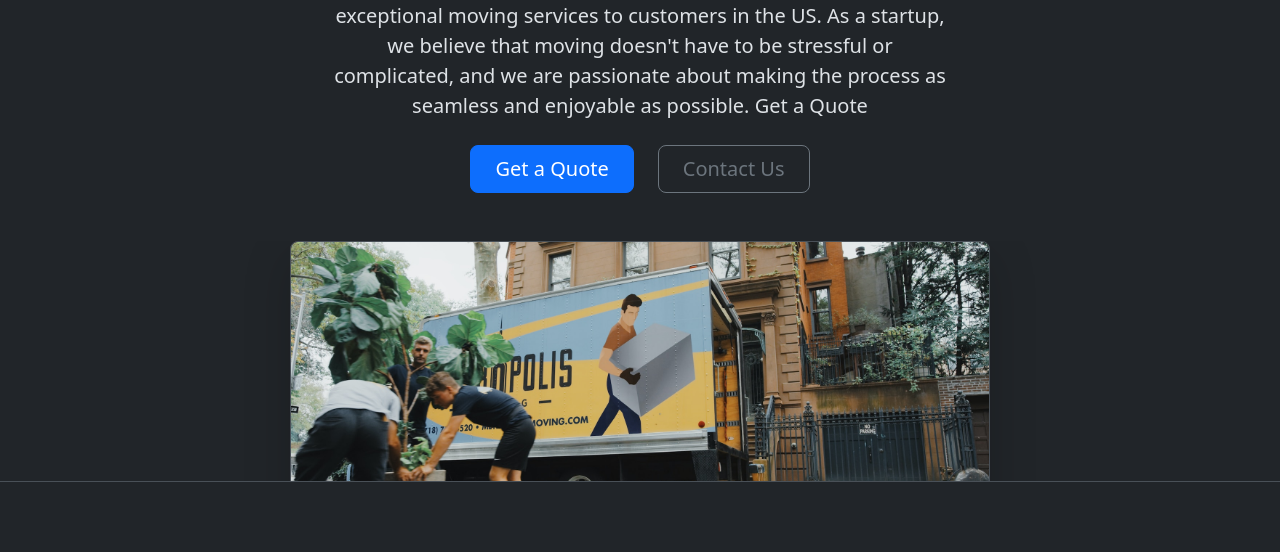
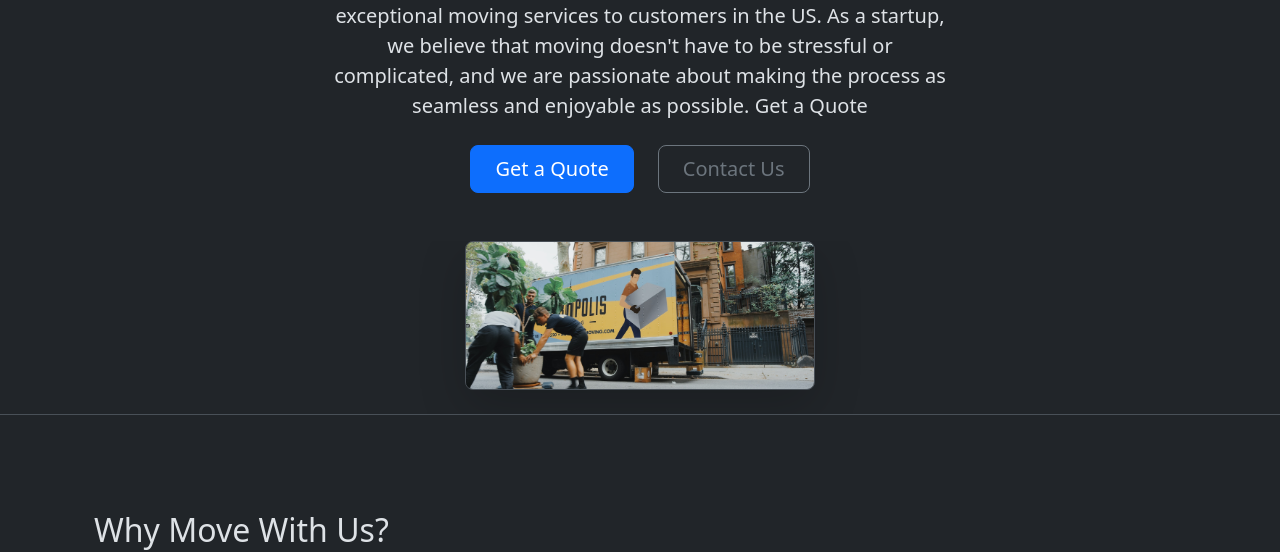
Before and after one commit to AsavriKaur/MovingCompanySite, a plain HTML site: page index.html in a window 1280 px wide. Shown: the part 258-810 px from the top of the page. Drawn offline with nearby package versions, Linux system fonts and the light colour scheme.

Commit message:
Update index.html

```diff
--- a/index.html
+++ b/index.html
@@ -65,7 +65,7 @@
     </div>
     <div class="overflow-hidden" style="max-height: 30vh;">
       <div class="container px-5">
-        <img src="./moving-van.jpg" class="img-fluid border rounded-3 shadow-lg mb-4" alt="Example image" width="700" height="500" loading="lazy">
+        <img src="./moving-van.jpg" class="img-fluid border rounded-3 shadow-lg mb-4" alt="Example image" width="350" height="250" loading="lazy">
       </div>
     </div>
   </div>
```
